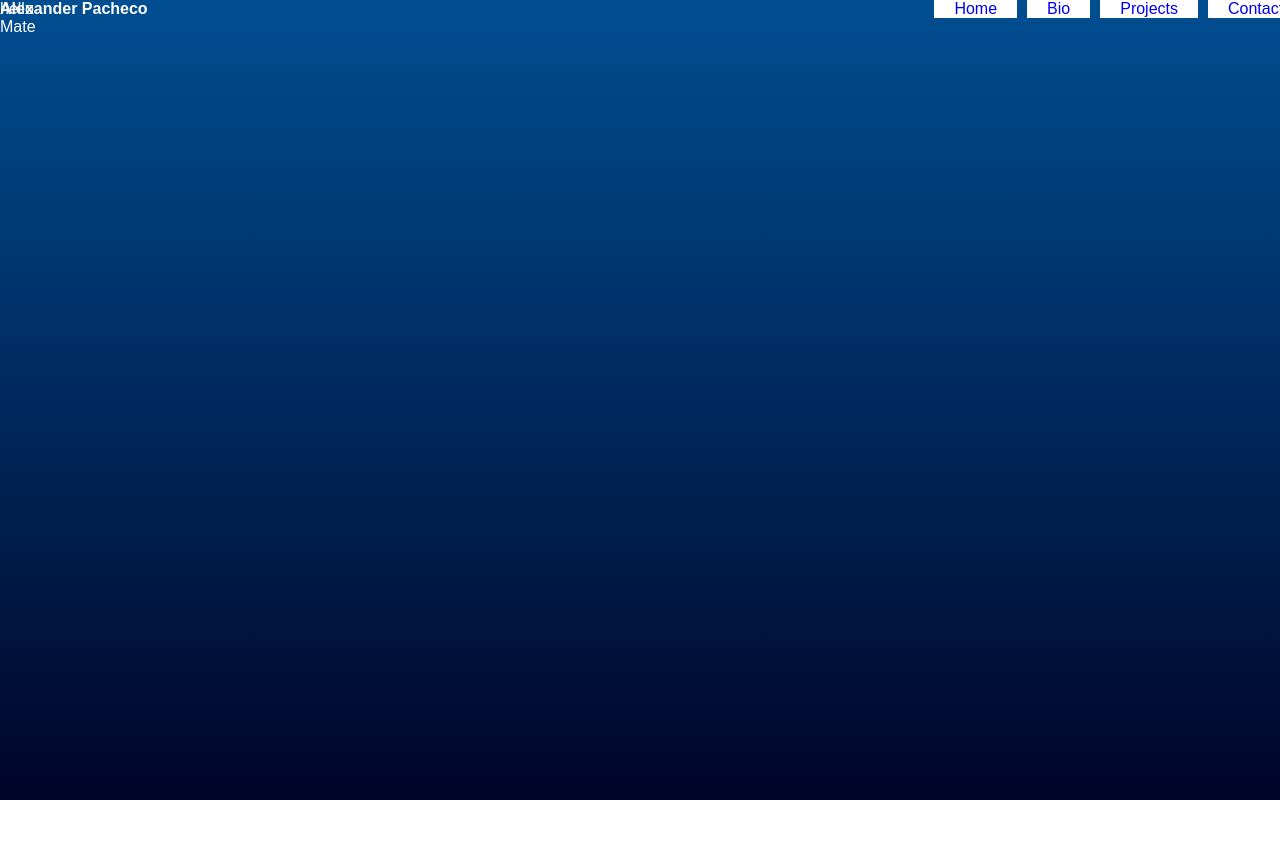
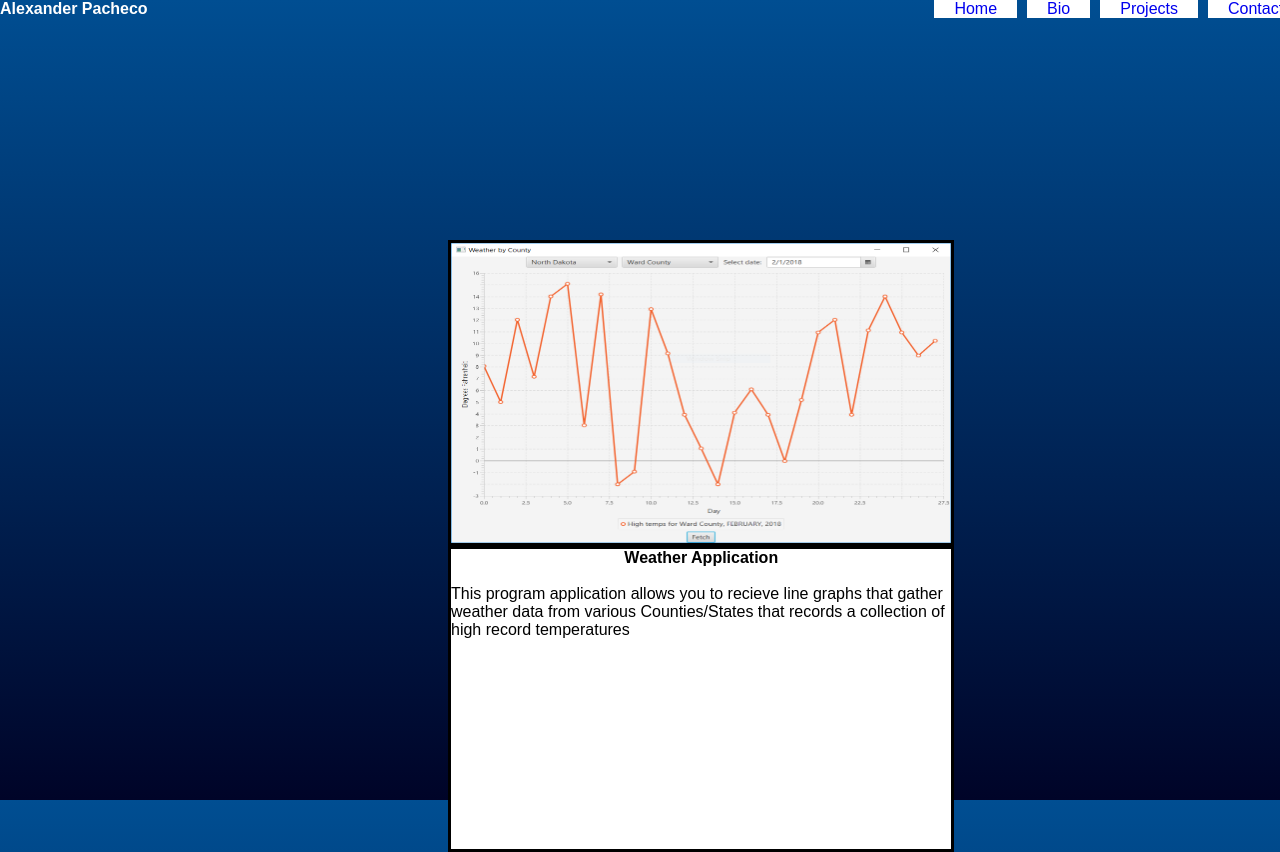
Before and after one commit to AlexanderPach/site-project, a plain HTML site: page projects.html in a window 1280 px wide. Shown: the top 852 px of the page. Before the commit the page ends 800 px from the top, so only its background shows below. Drawn offline with Linux system fonts and the light colour scheme; a web font is replaced by a local one.

Commit message:
final push

```diff
--- a/projects.css
+++ b/projects.css
@@ -72,3 +72,24 @@ color: black;
 background-color: #ffffff;
 color: #000428;
 }
+
+.blocks{
+  position: absolute;
+  background-color: white;
+  color: black;
+  top: 30%;
+  left: 35%;
+
+}
+
+.blocks #block1{
+  border: solid;
+  height: 300px;
+  width: 500px;
+}
+
+.blocks #block2{
+  border: solid;
+  height: 300px;
+  width: 500px;
+}
--- a/projects.html
+++ b/projects.html
@@ -21,11 +21,13 @@
 
     <div class="blocks">
         <div id="block1">
-            <p>hello</p>
+            <img src="weather.png" alt="weatherapp" width="500px" height="300px">
         </div>
 
         <div id="block2">
-            <p>Mate</p>
+            <p><strong>&nbsp &nbsp &nbsp &nbsp  &nbsp &nbsp &nbsp &nbsp  &nbsp &nbsp &nbsp &nbsp &nbsp &nbsp &nbsp  &nbsp &nbsp &nbsp &nbsp &nbspWeather Application</strong> </p>
+            <br>
+            <p>This program application allows you to recieve line graphs that gather weather data from various Counties/States that records a collection of high record temperatures</p>
         </div>
 
     </div>
@@ -33,5 +35,6 @@
 
 
 
+
 </body>
 </html>
```
Also changed, not shown: weather.png (added).
